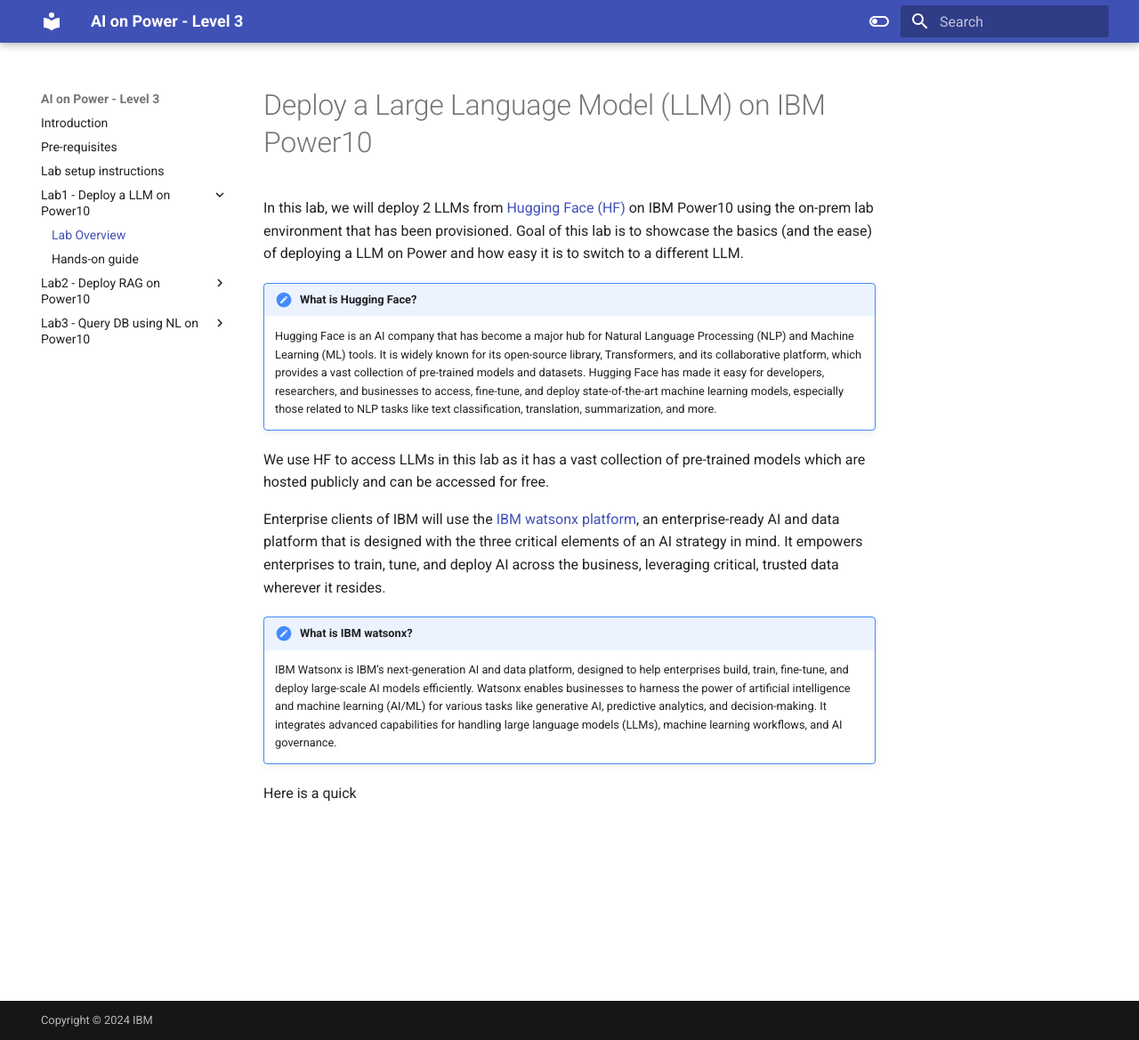
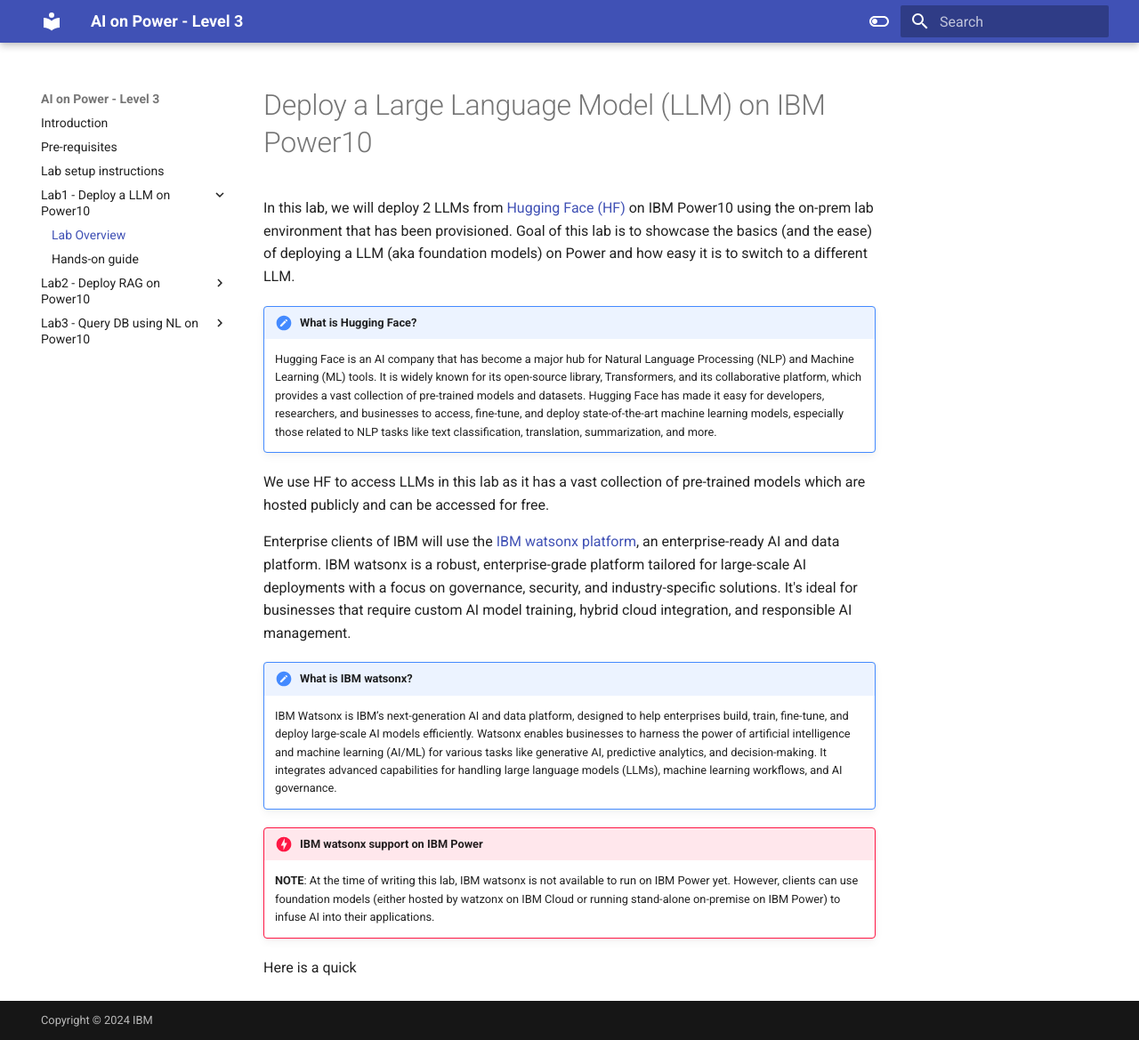
Before and after one commit to IBM/AI-on-Power-Level3, an MkDocs documentation site: the page built from docs/Lab1/lab1-overview.md, in a window 1280 px wide and 1169 px high. Shown: the whole window at 89% size. Built offline with MkDocs 1.6.1 and Material for MkDocs 9.7.7, drawn with Linux system fonts in a browser that asks for light colours.

Commit message:
Update lab1-overview.md

```diff
--- a/docs/Lab1/lab1-overview.md
+++ b/docs/Lab1/lab1-overview.md
@@ -1,7 +1,7 @@
 # Deploy a Large Language Model (LLM) on IBM Power10
 
 In this lab, we will deploy 2 LLMs from [Hugging Face (HF)](https://huggingface.co/) on IBM Power10 using the on-prem lab environment that has been provisioned.
-Goal of this lab is to showcase the basics (and the ease) of deploying a LLM on Power and how easy it is to switch to a different LLM.
+Goal of this lab is to showcase the basics (and the ease) of deploying a LLM (aka foundation models) on Power and how easy it is to switch to a different LLM.
 
 !!! note "What is Hugging Face?"
 
@@ -9,11 +9,14 @@
 
 We use HF to access LLMs in this lab as it has a vast collection of pre-trained models which are hosted publicly and can be accessed for free.
 
-Enterprise clients of IBM will use the [IBM watsonx platform](https://www.ibm.com/watsonx), an enterprise-ready AI and data platform that is designed with the three critical elements of an AI strategy in mind.
-It empowers enterprises to train, tune, and deploy AI across the business, leveraging critical, trusted data wherever it resides.
+Enterprise clients of IBM will use the [IBM watsonx platform](https://www.ibm.com/watsonx), an enterprise-ready AI and data platform. IBM watsonx is a robust, enterprise-grade platform tailored for large-scale AI deployments with a focus on governance, security, and industry-specific solutions. It's ideal for businesses that require custom AI model training, hybrid cloud integration, and responsible AI management.
 
 !!! note "What is IBM watsonx?"
 
     IBM Watsonx is IBM’s next-generation AI and data platform, designed to help enterprises build, train, fine-tune, and deploy large-scale AI models efficiently. Watsonx enables businesses to harness the power of artificial intelligence and machine learning (AI/ML) for various tasks like generative AI, predictive analytics, and decision-making. It integrates advanced capabilities for handling large language models (LLMs), machine learning workflows, and AI governance.
 
+!!! danger "IBM watsonx support on IBM Power"
+
+    **NOTE**: At the time of writing this lab, IBM watsonx is not available to run on IBM Power yet. However, clients can use foundation models (either hosted by watzonx on IBM Cloud or running stand-alone on-premise on IBM Power) to infuse AI into their applications.
+
 Here is a quick
```
